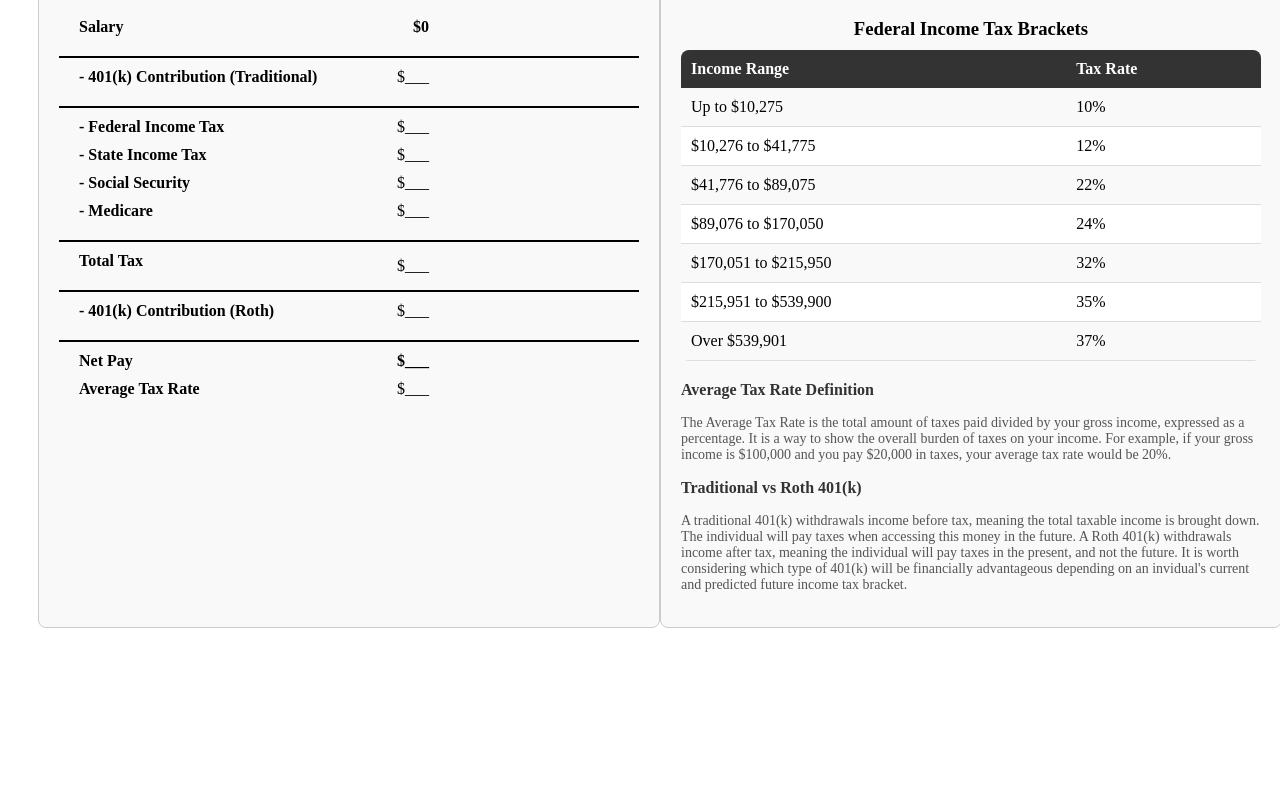
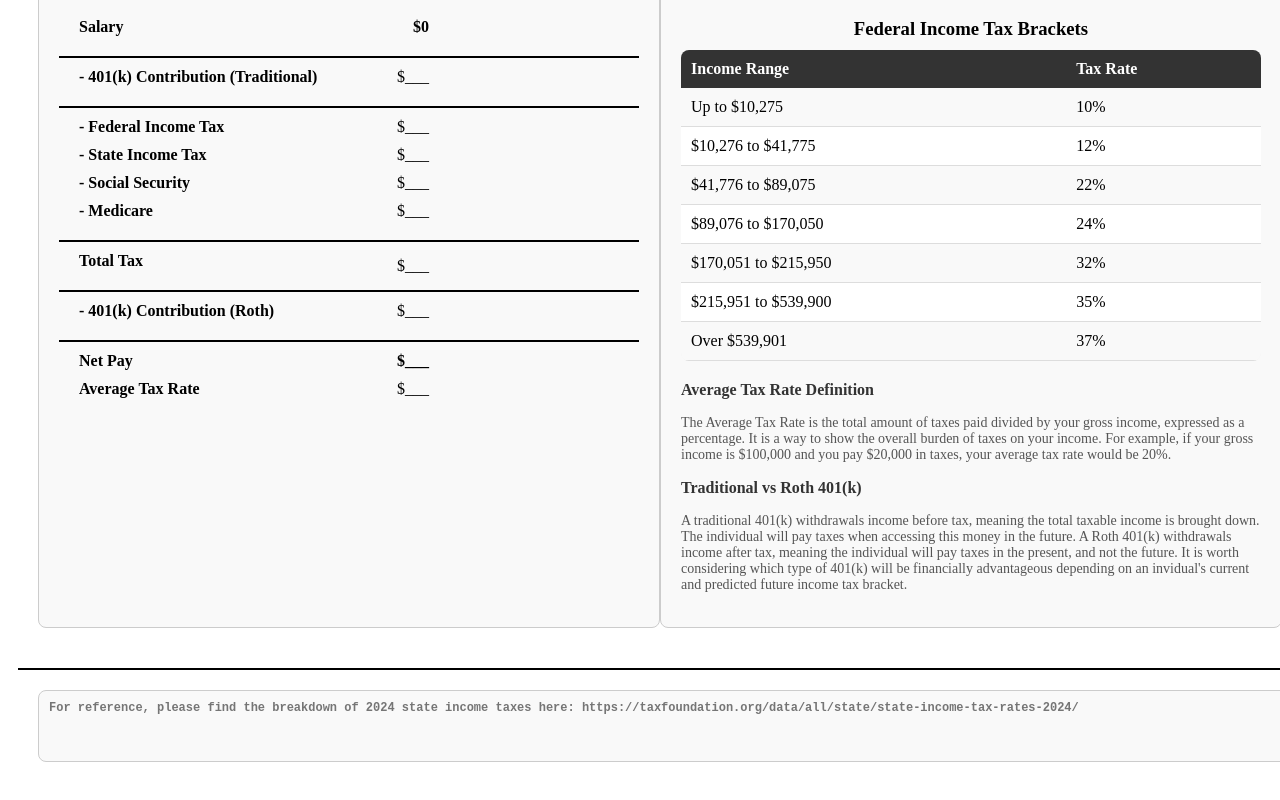
Before and after one commit to rowpersson/income-calculator-repo, a React (Create React App) app: page / in a window 1280 px wide. Shown: the part 1006-1806 px from the top of the page. Before the commit the page ends 1672 px from the top, so only its background shows below. Built offline with nearby package versions, Linux system fonts and the light colour scheme; no server answers.

Commit message:
few other state fixes, added a couple more notes

```diff
--- a/src/components/TaxBreakdown.js
+++ b/src/components/TaxBreakdown.js
@@ -32,6 +32,8 @@ const TaxBreakdown = ({
   };
 
   return (
+    <div>
+      {/* Main Content Wrapper */}
       <div
         style={{
           display: "flex",
@@ -186,8 +188,33 @@ const TaxBreakdown = ({
             {/* 401(k) Definition */}
             <h3 style={{ fontSize: "16px", color: "#333" }}>Traditional vs Roth 401(k)</h3>
             <p style={{ fontSize: "14px", color: "#555" }}>{contributionDefinition}</p>
+          </div>
+        </div>
+      </div>
 
-        </div>
+      {/* Horizontal Space at the Bottom (under both boxes) */}
+      <div
+        style={{
+          width: "100%",
+          padding: "20px",
+          marginTop: "20px",
+          borderTop: "2px solid #000",  // Optional: Adds a line at the top of the space
+        }}
+      >
+        <textarea
+          placeholder="For reference, please find the breakdown of 2024 state income taxes here: https://taxfoundation.org/data/all/state/state-income-tax-rates-2024/ "
+          style={{
+            width: "100%",
+            height: "50px",
+            padding: "10px",
+            border: "1px solid #ccc",
+            borderRadius: "8px",
+            fontSize: "12px",
+            fontWeight: "bold",
+            color: "#333",
+            backgroundColor: "#f9f9f9",
+          }}
+        />
       </div>
     </div>
   );
--- a/src/components/TaxInfo.js
+++ b/src/components/TaxInfo.js
@@ -27,6 +27,8 @@ const federalTaxBreakdown = [
   <ul>
     <li>Itemized or standardized deductions</li>
     <li>Capital losses/gains taxes</li>
+    <li>Local city taxes</li>
+    <li>Health Savings Account (HSA) deductions</li>
   </ul>
 `;
 
--- a/src/data/StateTaxRates.js
+++ b/src/data/StateTaxRates.js
@@ -173,9 +173,8 @@ const stateTaxRates = {
     { rate: 5.50, threshold: 80650 },
     { rate: 6.00, threshold: 215400 },
     { rate: 6.85, threshold: 1077550 },
-    { rate: 9.65, threshold: 1077550 },
-    { rate: 10.30, threshold: 5000000 },
-    { rate: 10.90, threshold: 25000000 },
+    { rate: 9.65, threshold: 5000000 },
+    { rate: 10.30, threshold: 25000000 },
     { rate: 10.90, threshold: 25000000 }
   ],
   "North Carolina": [
```
Lines whose indentation alone changed are shown as unchanged.
